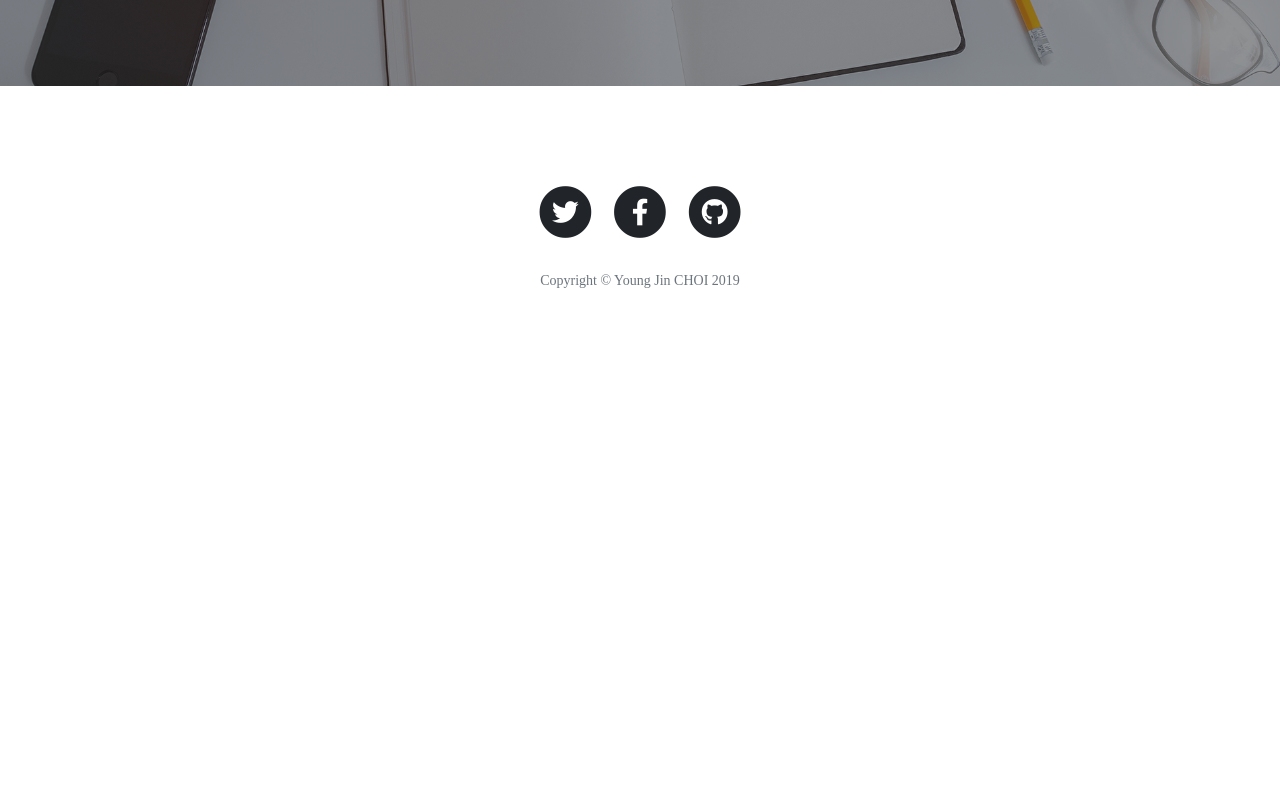
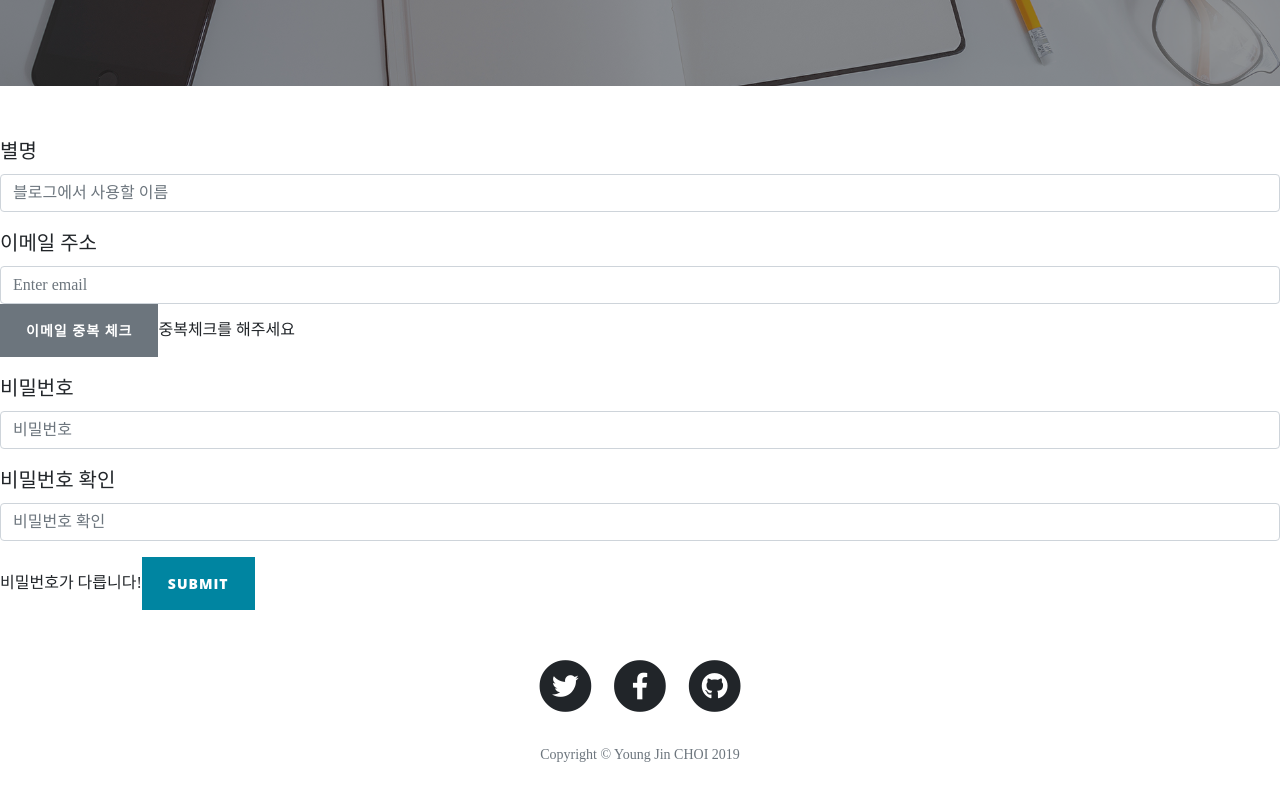
Before and after one commit to yjc526/blog-front, a React (Create React App) app: page /join in a window 1280 px wide. Shown: the part 446-1246 px from the top of the page. Before the commit the page ends 802 px from the top, so only its background shows below. Built offline with nearby package versions, Linux system fonts and the light colour scheme.

Commit message:
add join

```diff
--- a/src/components/App.js
+++ b/src/components/App.js
@@ -7,6 +7,7 @@ import Header from './Header';
 import Home from './Home';
 import Footer from './Footer';
 import Post from './Post';
+import Join from './Join';
 
 export default function App() {
   const [isLoggedIn, setIsLoggedIn] = useState(false);
@@ -27,6 +28,7 @@ export default function App() {
         render={(props) => <Login {...props} {...auth} />}
       />
       <Route path="/post/:id" component={Post} />
+      <Route path="/join" component={Join} />
       <Footer />
     </BrowserRouter>
   );
--- /dev/null
+++ b/src/components/Join.js
@@ -0,0 +1,105 @@
+import React, { useState } from 'react';
+import axios from 'axios';
+import { Redirect } from 'react-router-dom';
+import { baseURL } from '../config';
+
+export default function Join() {
+  const [email, setEmail] = useState('');
+  const [password, setPassword] = useState('');
+  const [password2, setPassword2] = useState('');
+  const [isEmailChecked, setIsEmailChecked] = useState(
+    'yet',
+  );
+  const [isPasswordSame, setIsPasswordSame] = useState(
+    false,
+  );
+  const [joinResult, setJoinResult] = useState(false);
+
+  const checkEmail = async () => {
+    const { data } = await axios.get(
+      `${baseURL}/auth/email?email=${email}`,
+    );
+    setIsEmailChecked(data.result);
+  };
+
+  return (
+    <>
+      <form>
+        <div className="form-group">
+          <label>별명</label>
+          <input
+            type="text"
+            className="form-control"
+            placeholder="블로그에서 사용할 이름"
+          />
+        </div>
+        <div className="form-group">
+          <label>이메일 주소</label>
+          <input
+            type="email"
+            className="form-control"
+            placeholder="Enter email"
+            value={email}
+            onChange={(e) => {
+              setIsEmailChecked('yet');
+              setEmail(e.target.value);
+            }}
+          />
+          <button
+            type="button"
+            className="btn btn-secondary"
+            onClick={checkEmail}
+          >
+            이메일 중복 체크
+          </button>
+          <small>
+            {isEmailChecked === 'yet'
+              ? '중복체크를 해주세요'
+              : isEmailChecked
+                ? '이 이메일은 사용가능ㅎ'
+                : '이거 못씀ㅎ'}
+          </small>
+        </div>
+        <div className="form-group">
+          <label>비밀번호</label>
+          <input
+            type="password"
+            className="form-control"
+            placeholder="비밀번호"
+            value={password}
+            onChange={(e) => {
+              setPassword(e.target.value);
+              setIsPasswordSame(
+                e.target.value === password2,
+              );
+            }}
+          />
+        </div>
+        <div className="form-group">
+          <label>비밀번호 확인</label>
+          <input
+            type="password"
+            className="form-control"
+            placeholder="비밀번호 확인"
+            value={password2}
+            onChange={(e) => {
+              setPassword2(e.target.value);
+              setIsPasswordSame(
+                e.target.value === password,
+              );
+            }}
+          />
+        </div>
+        <small>
+          {isPasswordSame
+            ? '비밀번호 일치!'
+            : '비밀번호가 다릅니다!'}
+        </small>
+
+        <button type="submit" className="btn btn-primary">
+          Submit
+        </button>
+      </form>
+    </>
+  );
+}
--- a/src/components/Login.js
+++ b/src/components/Login.js
@@ -6,6 +6,7 @@ import { baseURL } from '../config';
 export default function Login({
   setIsLoggedIn,
   setIsAdmin,
+  history,
 }) {
   const [loginState, setLoginState] = useState('init');
   const handleSubmit = async (e) => {
@@ -68,6 +69,13 @@ export default function Login({
         <button type="submit" className="btn btn-primary">
           Submit
         </button>
+        <button
+          type="button"
+          className="btn btn-secondary"
+          onClick={() => history.push('/join')}
+        >
+          회원가입
+        </button>
       </form>
     </>
   );
```
